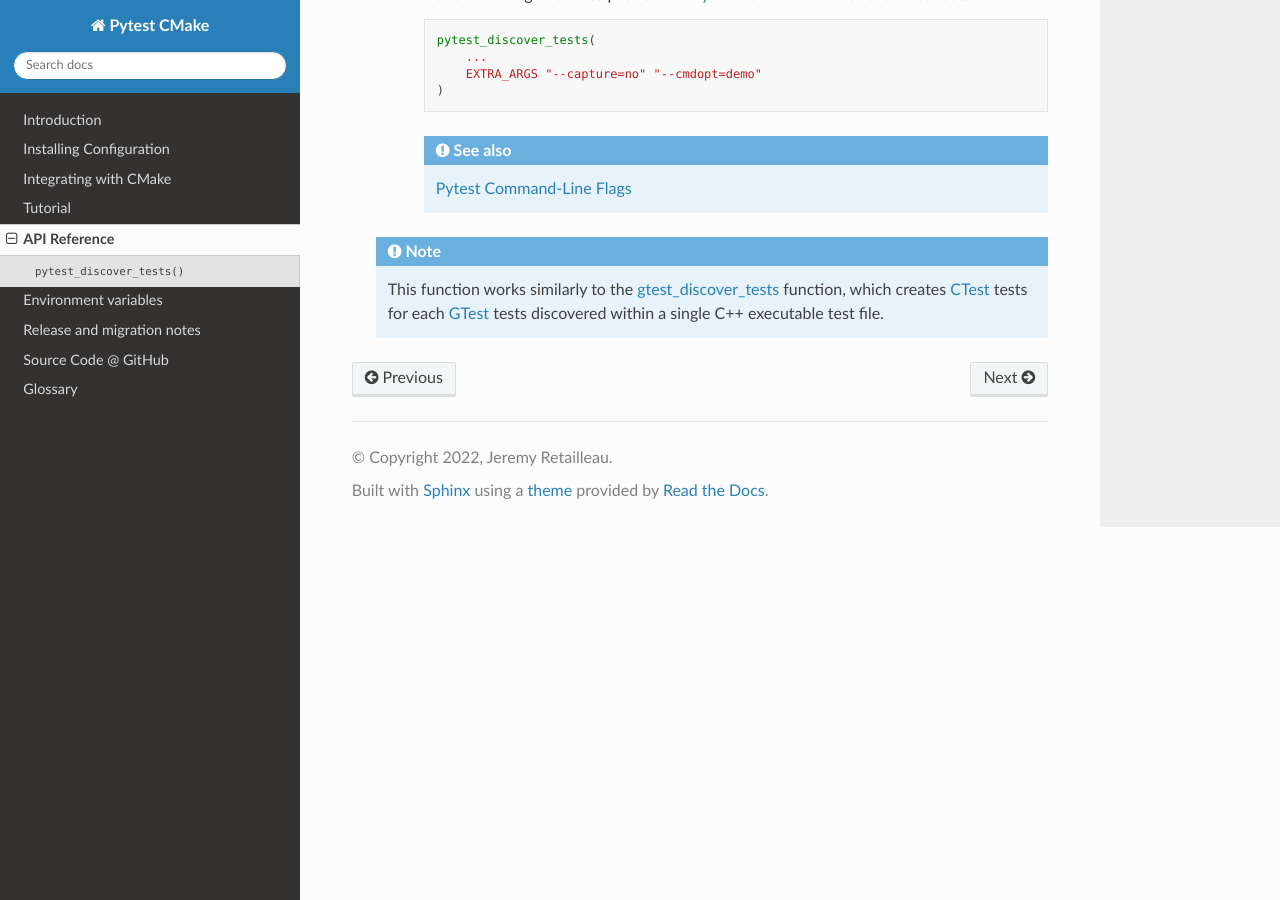
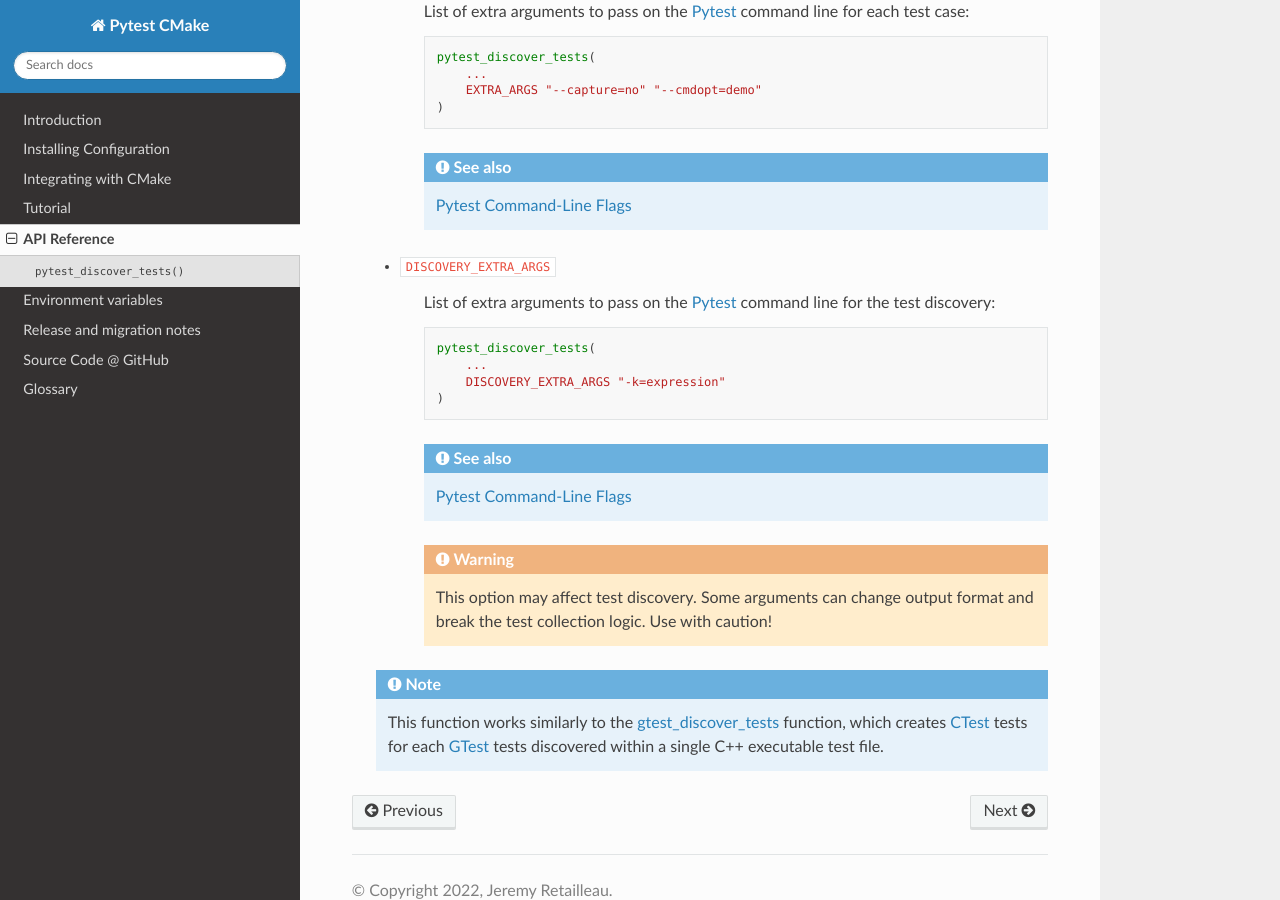
Before and after one commit to python-cmake/pytest-cmake, a Sphinx documentation site: the page built from doc/api_reference.rst, in a window 1280 px wide and 900 px high, scrolled down 3666 px. Built offline with Sphinx 7.4.7 and the Read the Docs theme 3.1.0, drawn with Linux system fonts in a browser that asks for light colours; some of the changed text lies outside the part shown.

Commit message:
Initial support for `DISCOVERY_EXTRA_ARGS` for pytest test discovery (#54)

```diff
--- a/doc/api_reference.rst
+++ b/doc/api_reference.rst
@@ -24,6 +24,7 @@ API Reference
             [STRIP_PARAM_BRACKETS]
             [BUNDLE_TESTS]
             [EXTRA_ARGS arg1 arg2...]
+            [DISCOVERY_EXTRA_ARGS arg1 arg2...]
         )
 
     The options are:
@@ -200,6 +201,26 @@ API Reference
             `Pytest Command-Line Flags
             <https://docs.pytest.org/en/stable/reference/reference.html#command-line-flags>`_
 
+    * ``DISCOVERY_EXTRA_ARGS``
+
+        List of extra arguments to pass on the :term:`Pytest` command line for
+        the test discovery::
+
+            pytest_discover_tests(
+                ...
+                DISCOVERY_EXTRA_ARGS "-k=expression"
+            )
+
+        .. seealso::
+
+            `Pytest Command-Line Flags
+            <https://docs.pytest.org/en/stable/reference/reference.html#command-line-flags>`_
+
+        .. warning::
+
+            This option may affect test discovery. Some arguments can change
+            output format and break the test collection logic. Use with caution!
+
     .. note::
 
        This function works similarly to the `gtest_discover_tests
```
Also changed, not shown: doc/release/release_notes.rst (+9 -0 lines), 7 other files.
